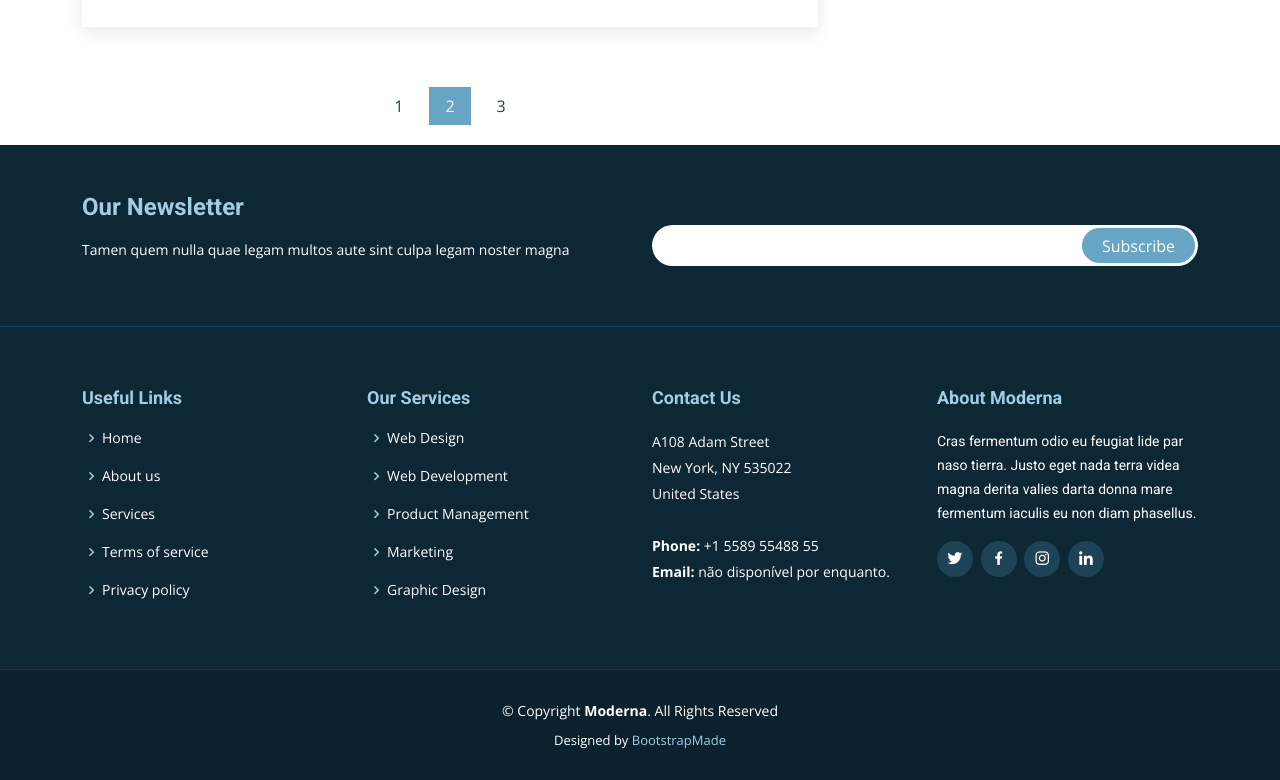
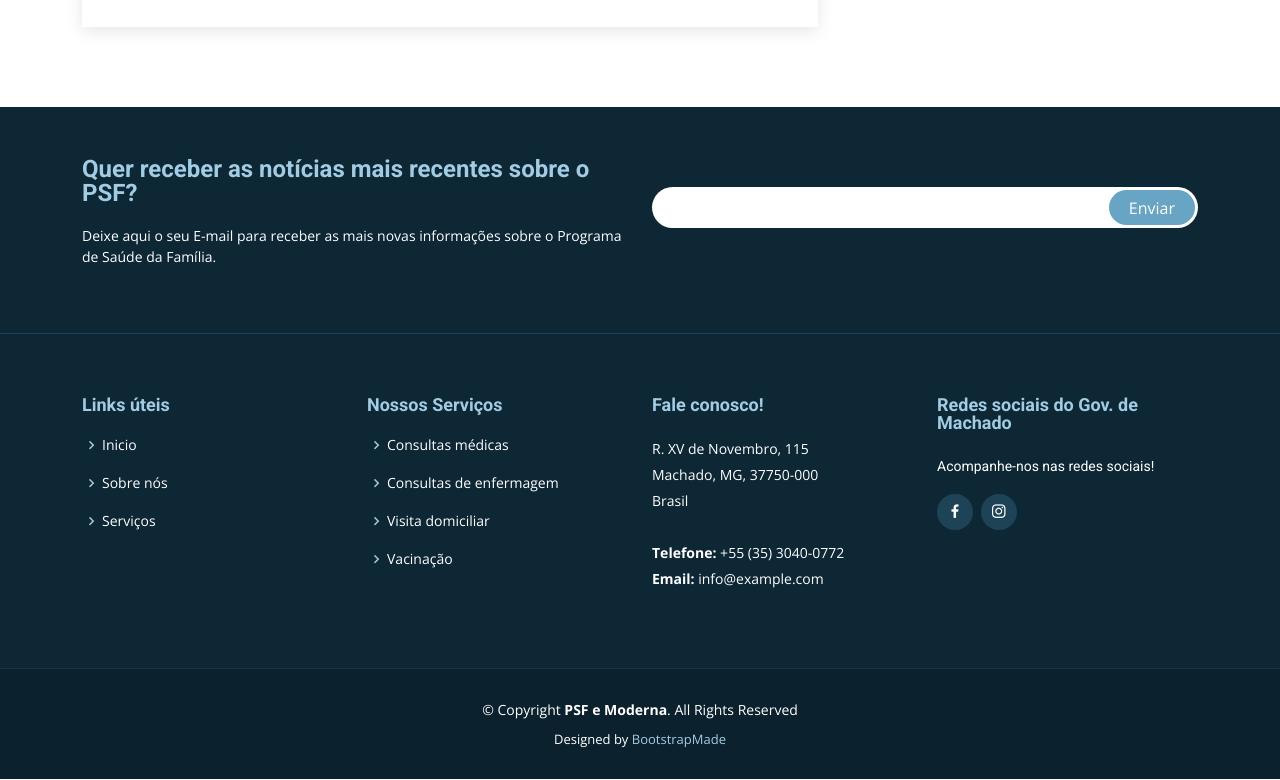
Before and after one commit to Felipe-exec/PSF-TEMPLATE, a plain HTML site: page blog.html in a window 1280 px wide. Shown: the part 4936-5716 px from the top of the page. Drawn offline with nearby package versions, Linux system fonts and the light colour scheme.

```diff
--- a/blog.html
+++ b/blog.html
@@ -231,14 +231,6 @@
 
           </article><!-- End blog entry -->
 
-            <div class="blog-pagination">
-              <ul class="justify-content-center">
-                <li><a href="#">1</a></li>
-                <li class="active"><a href="#">2</a></li>
-                <li><a href="#">3</a></li>
-              </ul>
-            </div>
-
           </div><!-- End blog entries list -->
 
         </div><!-- End sidebar -->
@@ -251,7 +243,6 @@
     </section><!-- End Blog Section -->
 
   </main><!-- End #main -->
-
 <!-- ======= Footer ======= -->
 <footer id="footer" data-aos="fade-up" data-aos-easing="ease-in-out" data-aos-duration="500">
 
@@ -259,12 +250,12 @@
     <div class="container">
       <div class="row">
         <div class="col-lg-6">
-            <h4>Our Newsletter</h4>
-            <p>Tamen quem nulla quae legam multos aute sint culpa legam noster magna</p>
+          <h4>Quer receber as notícias mais recentes sobre o PSF?</h4>
+          <p>Deixe aqui o seu E-mail para receber as mais novas informações sobre o Programa de Saúde da Família.</p>
         </div>
         <div class="col-lg-6">
           <form action="" method="post">
-              <input type="email" name="email"><input type="submit" value="Subscribe">
+            <input type="email" name="email"><input type="submit" value="Enviar">
           </form>
         </div>
       </div>
@@ -276,58 +267,51 @@
       <div class="row">
 
         <div class="col-lg-3 col-md-6 footer-links">
-            <h4>Useful Links</h4>
+          <h4>Links úteis</h4>
           <ul>
-              <li><i class="bx bx-chevron-right"></i> <a href="#">Home</a></li>
-              <li><i class="bx bx-chevron-right"></i> <a href="#">About us</a></li>
-              <li><i class="bx bx-chevron-right"></i> <a href="#">Services</a></li>
-              <li><i class="bx bx-chevron-right"></i> <a href="#">Terms of service</a></li>
-              <li><i class="bx bx-chevron-right"></i> <a href="#">Privacy policy</a></li>
+            <li><i class="bx bx-chevron-right"></i> <a href="#">Inicio</a></li>
+            <li><i class="bx bx-chevron-right"></i> <a href="#">Sobre nós</a></li>
+            <li><i class="bx bx-chevron-right"></i> <a href="#">Serviços</a></li>
           </ul>
         </div>
 
         <div class="col-lg-3 col-md-6 footer-links">
-            <h4>Our Services</h4>
+          <h4>Nossos Serviços</h4>
           <ul>
-              <li><i class="bx bx-chevron-right"></i> <a href="#">Web Design</a></li>
-              <li><i class="bx bx-chevron-right"></i> <a href="#">Web Development</a></li>
-              <li><i class="bx bx-chevron-right"></i> <a href="#">Product Management</a></li>
-              <li><i class="bx bx-chevron-right"></i> <a href="#">Marketing</a></li>
-              <li><i class="bx bx-chevron-right"></i> <a href="#">Graphic Design</a></li>
+            <li><i class="bx bx-chevron-right"></i> <a href="#">Consultas médicas</a></li>
+            <li><i class="bx bx-chevron-right"></i> <a href="#">Consultas de enfermagem</a></li>
+            <li><i class="bx bx-chevron-right"></i> <a href="#">Visita domiciliar</a></li>
+            <li><i class="bx bx-chevron-right"></i> <a href="#">Vacinação</a></li>
           </ul>
         </div>
 
         <div class="col-lg-3 col-md-6 footer-contact">
-            <h4>Contact Us</h4>
+          <h4>Fale conosco!</h4>
           <p>
-              A108 Adam Street <br>
-              New York, NY 535022<br>
-              United States <br><br>
-              <strong>Phone:</strong> +1 5589 55488 55<br>
-              <strong>Email:</strong> não disponível por enquanto.<br>
+            R. XV de Novembro, 115 <br>
+            Machado, MG, 37750-000<br>
+            Brasil <br><br>
+            <strong>Telefone:</strong> +55 (35) 3040-0772<br>
+            <strong>Email:</strong> info@example.com<br>
           </p>
 
         </div>
 
         <div class="col-lg-3 col-md-6 footer-info">
-            <h3>About Moderna</h3>
-            <p>Cras fermentum odio eu feugiat lide par naso tierra. Justo eget nada terra videa magna derita valies
-              darta donna mare fermentum iaculis eu non diam phasellus.</p>
+          <h3>Redes sociais do Gov. de Machado</h3>
+          <p>Acompanhe-nos nas redes sociais!</p>
           <div class="social-links mt-3">
-              <a href="#" class="twitter"><i class="bx bxl-twitter"></i></a>
-              <a href="#" class="facebook"><i class="bx bxl-facebook"></i></a>
-              <a href="#" class="instagram"><i class="bx bxl-instagram"></i></a>
-              <a href="#" class="linkedin"><i class="bx bxl-linkedin"></i></a>
+            <a href="https://www.facebook.com/prefeiturademachado" target="_blank" class="facebook"><i class="bx bxl-facebook"></i></a>
+            <a href="https://www.instagram.com/prefeiturademachado/" target="_blank" class="instagram"><i class="bx bxl-instagram"></i></a>
           </div>
         </div>
-
       </div>
     </div>
   </div>
 
   <div class="container">
     <div class="copyright">
-        &copy; Copyright <strong><span>Moderna</span></strong>. All Rights Reserved
+      &copy; Copyright <strong><span>PSF e Moderna</span></strong>. All Rights Reserved
     </div>
     <div class="credits">
       <!-- All the links in the footer should remain intact. -->
```
Also changed, not shown: contact.html (+1 -1 lines), services.html (+1 -1 lines), assets/img/favicon.png. Lines whose indentation alone changed are shown as unchanged.
